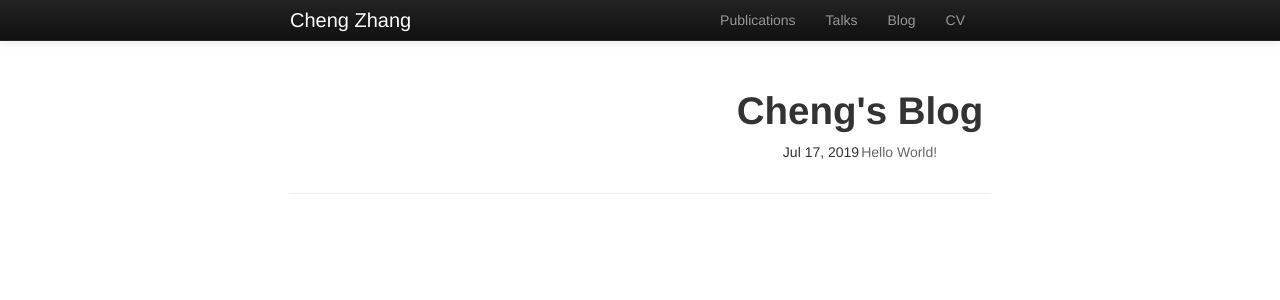
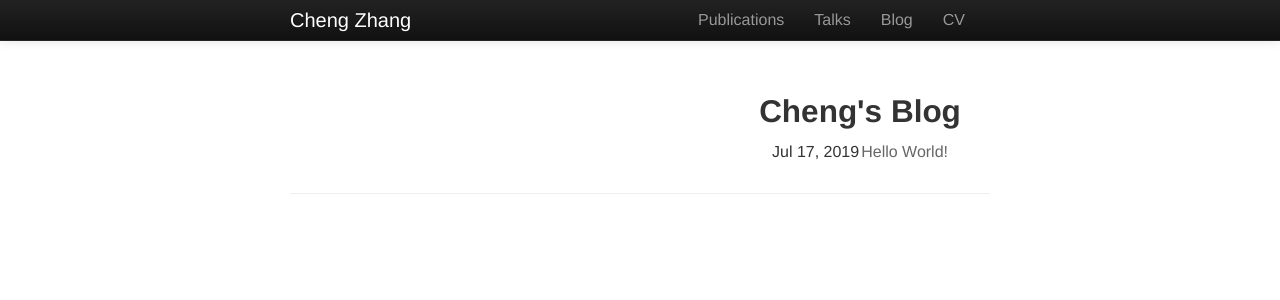
Before and after one commit to zcrabbit/zcrabbit.github.io, a Jekyll site: the page built from blog/index.html, in a window 1280 px wide. Shown: the top 300 px of the page. Built offline with Jekyll 4.4.1, drawn with Linux system fonts in a browser that asks for light colours.

Commit message:
Update index.html

```diff
--- a/blog/index.html
+++ b/blog/index.html
@@ -11,10 +11,12 @@ title: Cheng's Blog
 	{% endfor %}
 </ul> -->
 
+<body style="font-size: 16px;">
+
 <div class="container" style="margin-top: 50px;">
     <div class="row">
         <div class="col-lg-10 col-lg-offset-1 col-md-10 col-md-offset-1 col-sm-10 col-sm-offset-1">
-            <h1 style="margin-top: 0px; text-align: center;"> {{ page.title }} </h1>
+            <h2 style="margin-top: 0px; text-align: center;"> {{ page.title }} </h2>
 
             <table style="border: 0; margin: auto;">
                 {% for post in site.posts %}
@@ -31,3 +33,5 @@ title: Cheng's Blog
         </div>
     </div>
 </div>
+
+</body>
```
